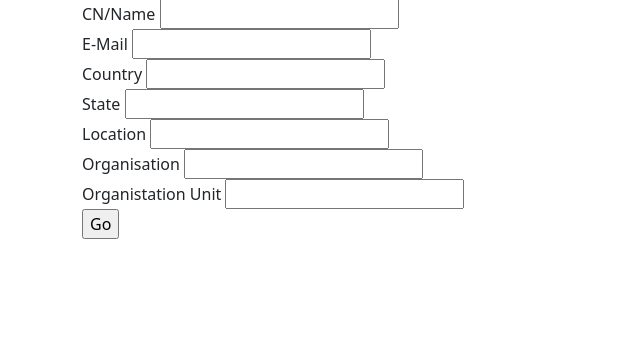
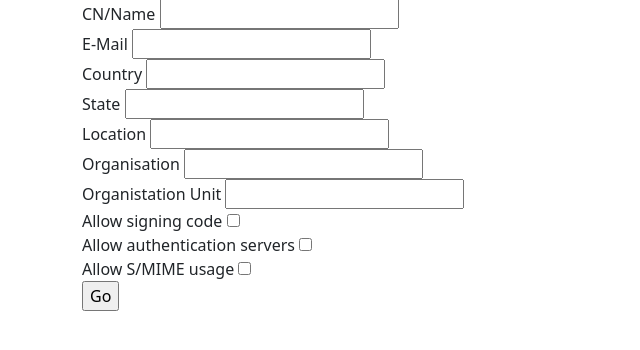
Before and after one commit to FAUSheppy/certificate-manager, a Flask app: page /create-interface in a window 1280 px wide. Shown: the part 135-485 px from the top of the page, without its empty margins (0-640 px from the left). Run offline with Flask 3, Linux system fonts and the light colour scheme; parts of the project's set-up code (start-up, migrations or seed data) failed here and were passed over; some libraries are stand-ins or nearby versions.

Commit message:
add: support for extra extensions

```diff
--- a/main.py
+++ b/main.py
@@ -1,4 +1,5 @@
 import OpenSSL
+import asn1
 import re
 from OpenSSL import crypto
 import glob
@@ -12,7 +13,7 @@ from flask_sqlalchemy import SQLAlchemy
 
 import flask_wtf
 from flask_wtf import FlaskForm, CSRFProtect
-from wtforms import StringField, SubmitField
+from wtforms import StringField, SubmitField, BooleanField
 from wtforms.validators import DataRequired, Length
 
 import secrets
@@ -192,6 +193,10 @@ class Certificate:
 
         self.cert = crypto.load_certificate(crypto.FILETYPE_PEM, self.cert_content)
 
+        self.extensions = []
+        for i in range(0, self.cert.get_extension_count()):
+            self.extensions.append(self.cert.get_extension(i))
+
         # load components #
         componentTupelList = list(map(lambda x: (x[0].decode(), x[1].decode()),
                             self.cert.get_subject().get_components()))
@@ -204,6 +209,15 @@ class Certificate:
         }
 
         self.permissions = parse_nginx_maps(self.cert.get_subject())
+
+    def ext_decode(self, ext):
+
+        data = ext.get_data()
+        decoder = asn1.Decoder()
+        decoder.start(data)
+        tag, value = decoder.read()
+        return value.decode("ascii")
+
 
     def get(self, name):
         return self.components.get(name)
@@ -298,6 +312,10 @@ def sign_certificate(ca_cert, ca_key, csr):
     cert.set_issuer(ca_cert.get_subject())
     cert.set_subject(csr.get_subject())
     cert.set_pubkey(csr.get_pubkey())
+
+    # extensions #
+    cert.add_extensions(csr.get_extensions())
+
     cert.sign(ca_key, 'sha256')
 
     return cert
@@ -321,6 +339,11 @@ class CreateCertForm(FlaskForm):
     state = StringField('State')
     org = StringField('Organisation')
     org_unit = StringField('Organistation Unit')
+
+    code_signing_allowed = BooleanField("Allow signing code")
+    server_auth_allowed  = BooleanField("Allow authentication servers")
+    email_sign_allowed   = BooleanField("Allow S/MIME usage")
+
 
 @app.route("/create-interface", methods=["GET", "POST"])
 def create_interface():
@@ -368,6 +391,23 @@ def create_cert(form):
                 b"Digital Signature, Non Repudiation, Key Encipherment"),
         crypto.X509Extension(b"basicConstraints", False, b"CA:FALSE"),
     ])
+
+    # extened Key usaged extensions #
+    extended_key_usage = []
+    if form.code_signing_allowed.data:
+        extended_key_usage += ["codeSigning"]
+
+    if form.email_sign_allowed.data:
+        extended_key_usage += ["emailProtection"]
+
+    if form.server_auth_allowed.data:
+        extended_key_usage += ["serverAuth"]
+
+    extended_key_usage_string = ", ".join(extended_key_usage)
+    if any((form.code_signing_allowed.data, form.email_sign_allowed.data, form.server_auth_allowed.data)):
+        x509_exku = crypto.X509Extension(b"extendedKeyUsage", False, extended_key_usage_string.encode("ascii"))
+        base_constraints.append(x509_exku)
+
     x509_extensions = base_constraints
     req.add_extensions(x509_extensions)
 
--- a/req.txt
+++ b/req.txt
@@ -2,3 +2,4 @@ flask
 flask-wtf
 flask-sqlalchemy
 pyOpenSSL
+asn1
--- a/templates/create_cert_form.html
+++ b/templates/create_cert_form.html
@@ -37,6 +37,10 @@
             {{ form.location.label }}   {{ form.location(size=20) }}</br>
             {{ form.org.label }}        {{ form.org(size=20) }}     </br>
             {{ form.org_unit.label }}   {{ form.org_unit(size=20) }}</br>
+
+            {{ form.code_signing_allowed.label }} {{ form.code_signing_allowed() }}</br>
+            {{ form.server_auth_allowed.label }}  {{ form.server_auth_allowed() }}</br>
+            {{ form.email_sign_allowed.label }}   {{ form.email_sign_allowed() }}</br>
             <input type="submit" value="Go">
         </form>
     </div>
```
Also changed, not shown: templates/cert_info.html (+7 -0 lines).
